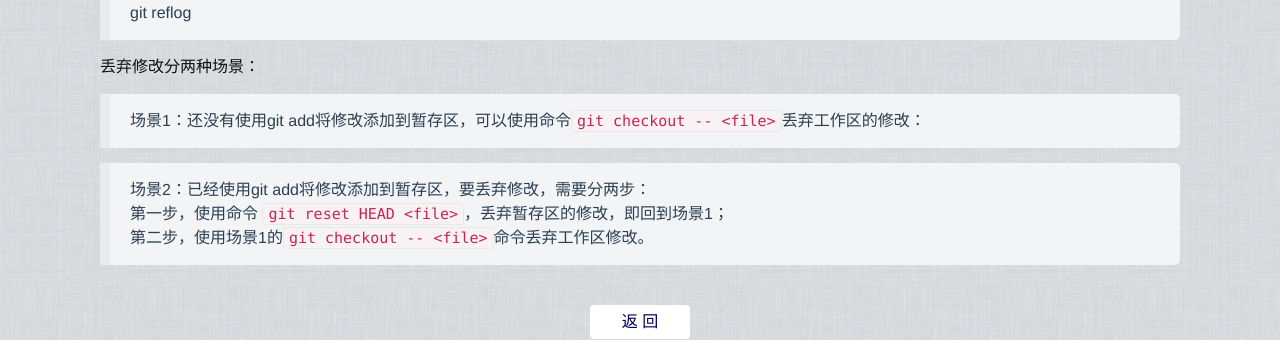
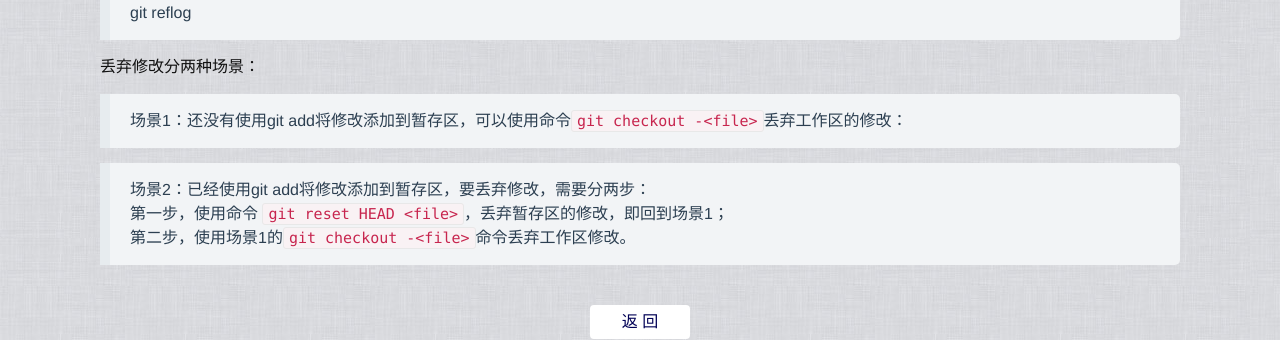
Before and after one commit to laurelyoung/laurelyoung.github.io, a Jekyll site: the page built from _posts/2015-11-28-Git总结.md, in a window 1280 px wide. Shown: the part 1093-1433 px from the top of the page. Built offline with Jekyll 4.4.1, drawn with Linux system fonts in a browser that asks for light colours; comment, search, counter and statistics services are not loaded.

```diff
--- a/_posts/2015-11-28-Git总结.md
+++ b/_posts/2015-11-28-Git总结.md
@@ -14,10 +14,10 @@
 
 优点：
 
->* - 快速
->* - 离线提交代码
->* - 创建分支方便，不需要创建多目录
->* - 回退，可以回退到过去，也可以回退到将来
+>* 快速
+>* 离线提交代码
+>* 创建分支方便，不需要创建多目录
+>* 回退，可以回退到过去，也可以回退到将来
 
 
 想给GitHub上别人的项目作代码贡献，分三个步骤：
@@ -52,12 +52,12 @@
 
 丢弃修改分两种场景：
 
->* 场景1：还没有使用git add将修改添加到暂存区，可以使用命令`git checkout -- <file>`丢弃工作区的修改：
+>* 场景1：还没有使用git add将修改添加到暂存区，可以使用命令`git checkout -<file>`丢弃工作区的修改：
 
 
 >* 场景2：已经使用git add将修改添加到暂存区，要丢弃修改，需要分两步：
     * 第一步，使用命令 `git reset HEAD <file>`，丢弃暂存区的修改，即回到场景1；
-    * 第二步，使用场景1的`git checkout -- <file>`命令丢弃工作区修改。
+    * 第二步，使用场景1的`git checkout -<file>`命令丢弃工作区修改。
 
 
 <a href="{{ site.baseurl }}/index.html" class="btn-back">返 回</a>
```
Also changed, not shown: _includes/head.html (+10 -0 lines).
